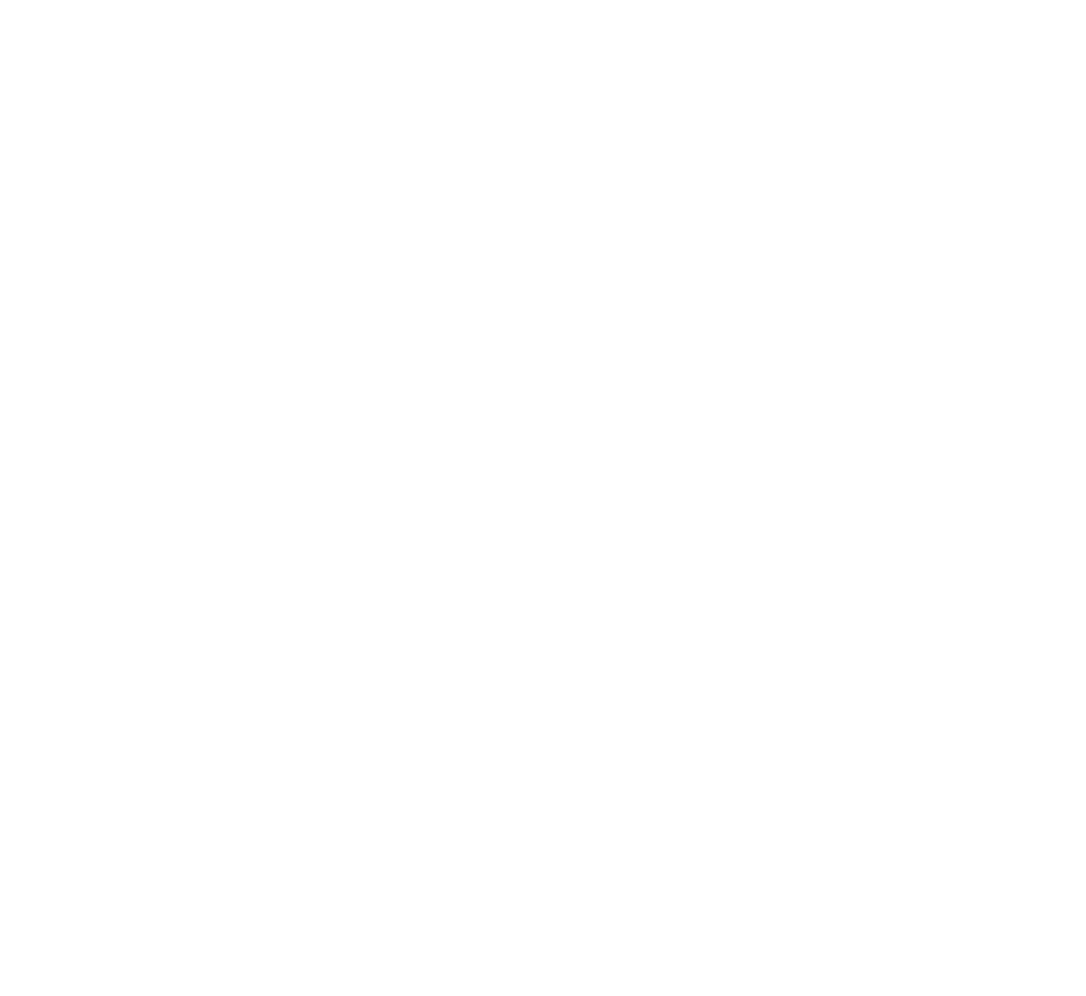
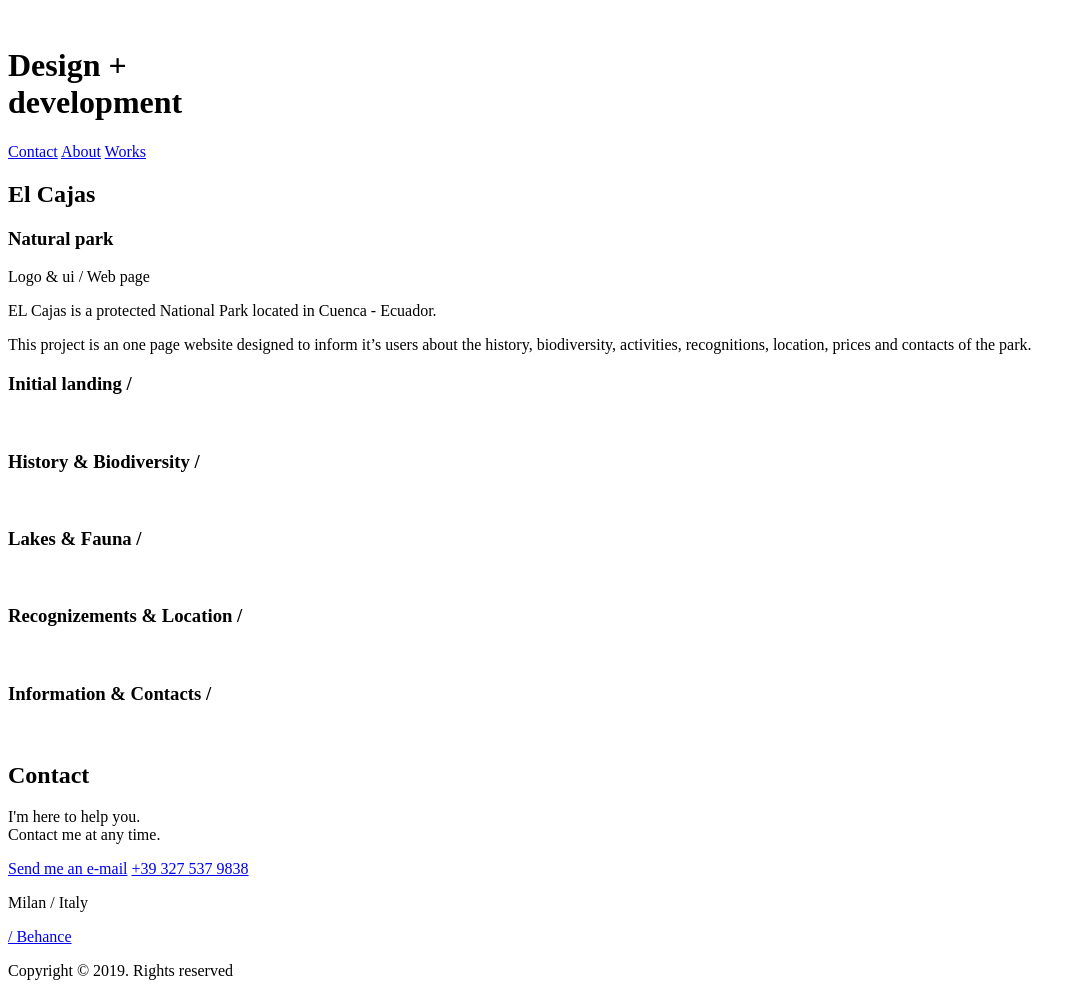
Before and after one commit to davideguerrero/davideguerrero.github.io, a plain HTML site: page work.html in a window 1280 px wide. Shown: the whole page, without its empty margins (0-1086 px from the left). Before the commit the page ends 800 px from the top, so only its background shows below. Drawn offline with Linux system fonts and the light colour scheme.

Commit message:
secondary_pages

```diff
--- a/work.html
+++ b/work.html
@@ -16,7 +16,60 @@
 
   <body>
 
+    <header>
+      <img class="logo" src="" alt="">
+      <h1>Design +<br>
+        development</h1>
+    </header>
 
+    <nav>
+      <a href="#contact">Contact</a>
+      <a href="#">About</a>
+      <a href="#">Works</a>
+    </nav>
+
+    <main>
+      <section class="project">
+        <article class="description">
+          <h2>El Cajas</h2>
+          <h3 class="subtitle">Natural park</h3>
+          <p class="project-type">Logo & ui / Web page</p>
+          <p>EL Cajas is a protected National Park located in Cuenca - Ecuador.</p>
+          <p>This project is an one page website designed to inform it’s users about the history, biodiversity, activities, recognitions, location, prices and contacts of the park.</p>
+        </article>
+
+        <article>
+          <h3>Initial landing /</h3>
+          <img class="project-img" src="" alt="">
+          <h3>History & Biodiversity /</h3>
+          <img class="project-img" src="" alt="">
+          <h3>Lakes & Fauna /</h3>
+          <img class="project-img" src="" alt="">
+          <h3>Recognizements & Location /</h3>
+          <img class="project-img" src="" alt="">
+          <h3>Information & Contacts /</h3>
+          <img class="project-img" src="" alt="">
+        </article>
+      </section>
+    </main>
+
+    <footer id="contact">
+      <h2>Contact</h2>
+      <p class="subtitle">I'm here to help you.<br>
+        Contact me at any time.
+      </p>
+
+      <div class="contact-links">
+        <a class="social-link" href="mailto:davidencaladaguerrero@gmail.com">Send me an e-mail</a>
+        <a class="social-link" href="tel:+393275379838">+39 327 537 9838</a>
+        <p class="location">Milan / Italy</p>
+      </div>
+
+      <div>
+        <a href="#">/ Behance</a>
+        <p>Copyright &copy; 2019. Rights reserved</p>
+      </div>
+    </footer>
 
   </body>
 
```
Also changed, not shown: about.html (+39 -0 lines), index.html (+3 -3 lines).
